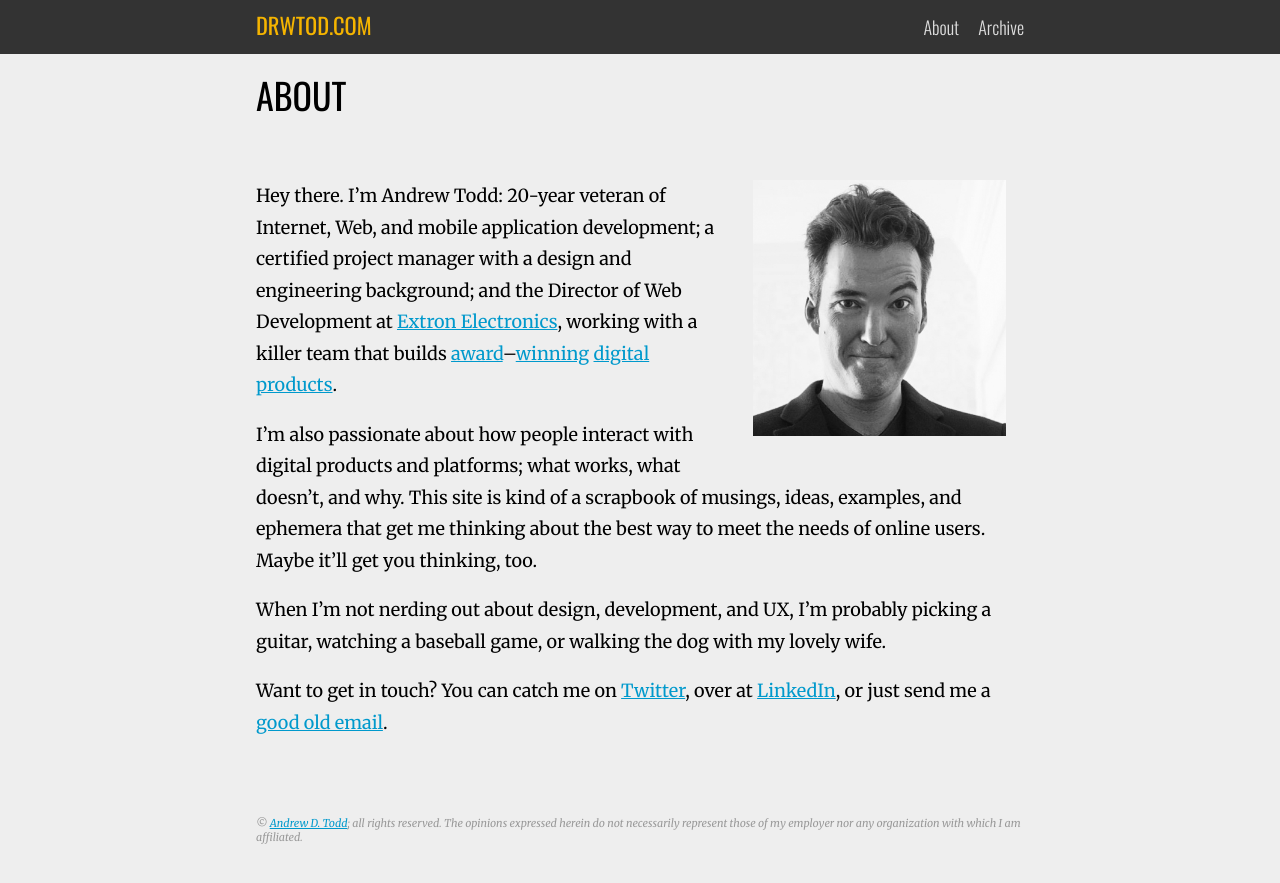
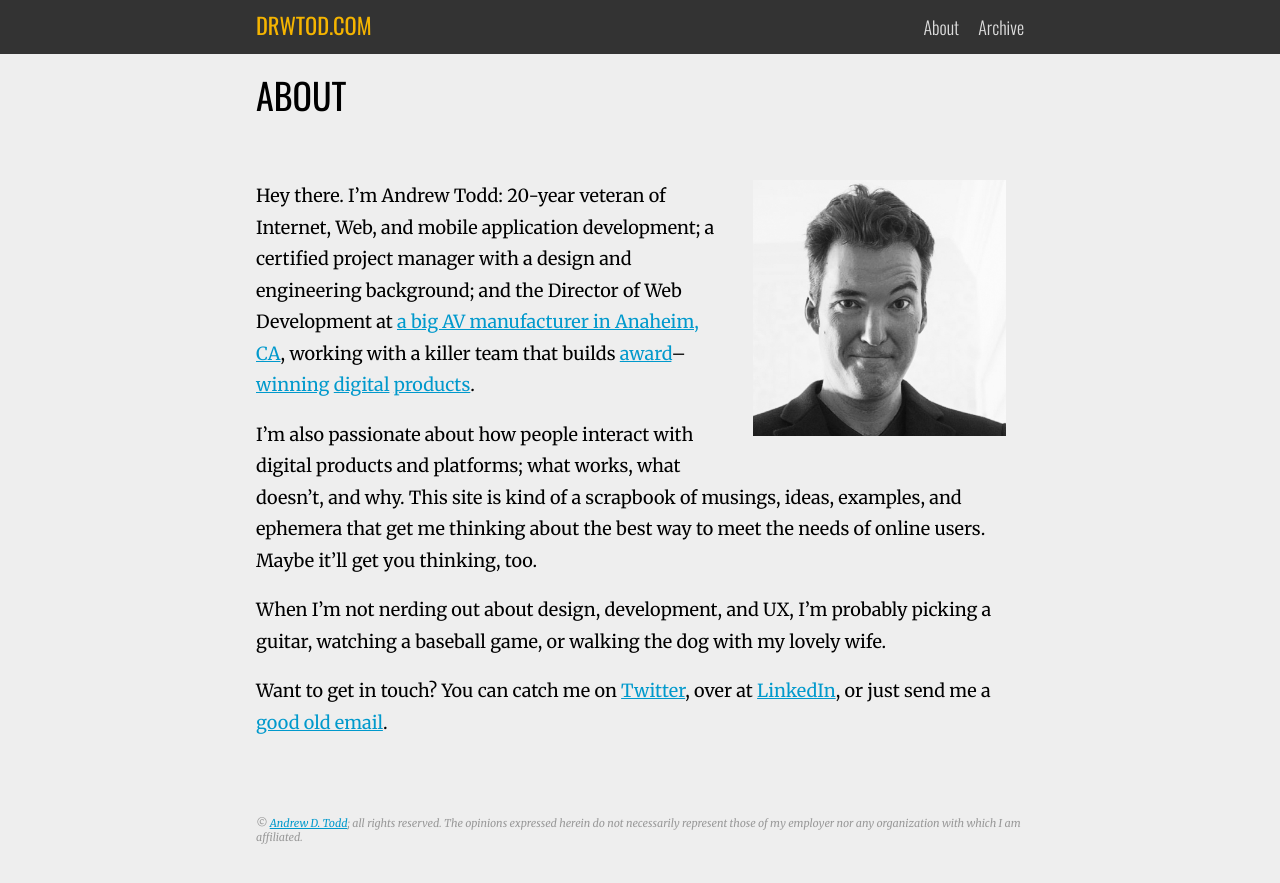
Before and after one commit to drewtodd/drewtodd.github.io, a Jekyll site: the page built from about.md, in a window 1280 px wide. Shown: the top 883 px of the page. Built offline with Jekyll 4.4.1, drawn with Linux system fonts in a browser that asks for light colours; nearby versions of some CDN libraries.

Commit message:
Removed direct reference to Extron

```diff
--- a/about.md
+++ b/about.md
@@ -6,7 +6,7 @@ title: About me - Andrew Todd
 
 <img src="/img/andrew-todd.jpg" alt="Andrew Todd" title="Andrew Todd" class="floatright" />
 
-Hey there. I'm Andrew Todd: 20-year veteran of Internet, Web, and mobile application development; a certified project manager with a design and engineering background; and the Director of Web Development at [Extron Electronics][1], working with a killer team that builds [award][2]–[winning][3] [digital][4] [products][5].
+Hey there. I'm Andrew Todd: 20-year veteran of Internet, Web, and mobile application development; a certified project manager with a design and engineering background; and the Director of Web Development at [a big AV manufacturer in Anaheim, CA][1], working with a killer team that builds [award][2]–[winning][3] [digital][4] [products][5].
 
 I’m also passionate about how people interact with digital products and platforms; what works, what doesn’t, and why. This site is kind of a scrapbook of musings, ideas, examples, and ephemera that get me thinking about the best way to meet the needs of online users. Maybe it’ll get you thinking, too.
 
```
Also changed, not shown: 1 other file.
